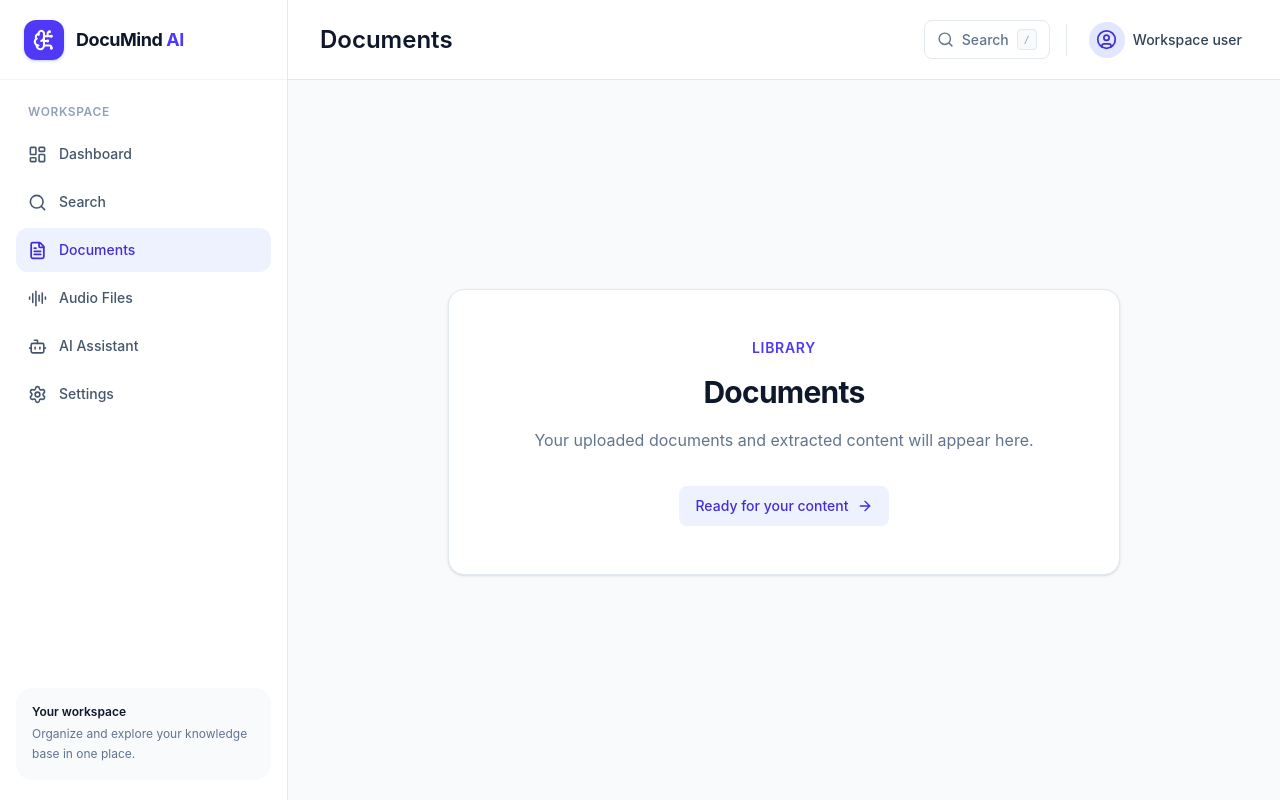
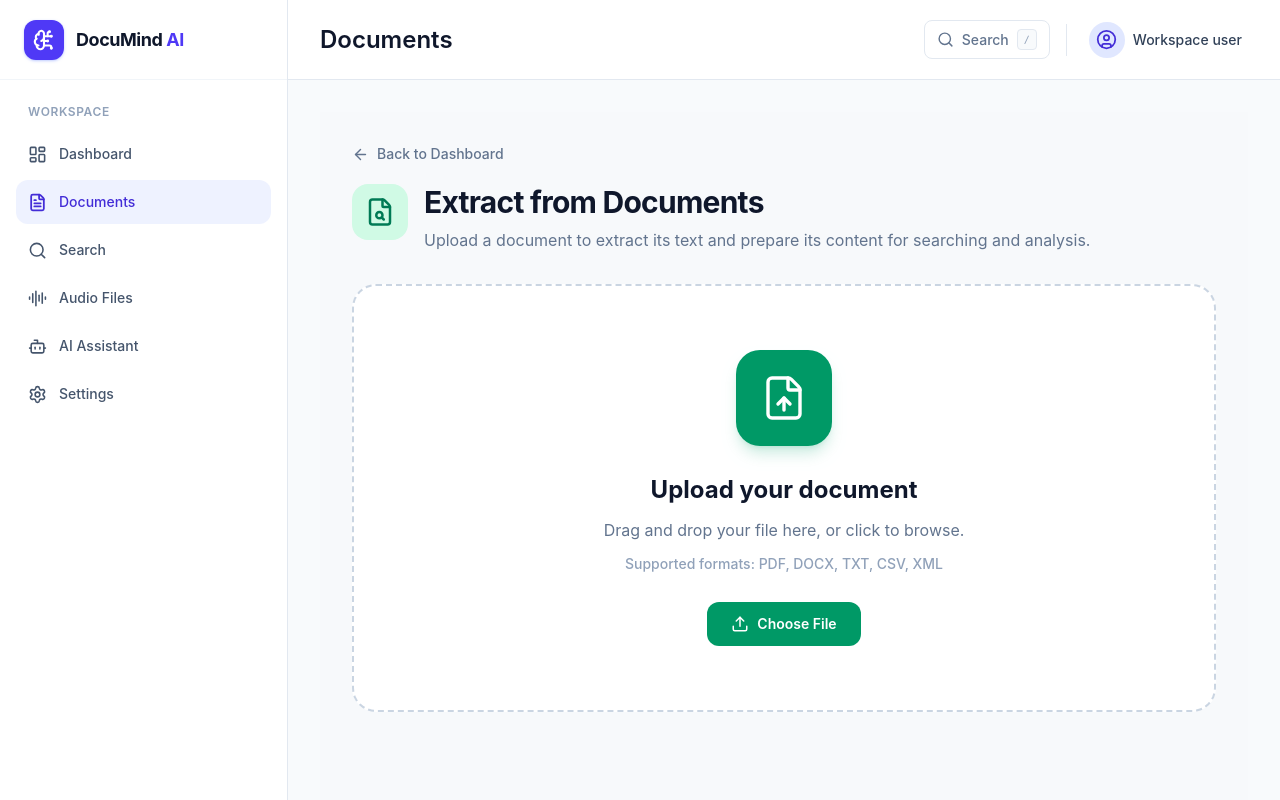
Before and after one commit to Youssef-Errachid/intelligent-document-audio-search--system-, a React (Vite) app in the folder frontend/: page /documents in a window 1280 px wide. Shown: the top 800 px of the page. Built offline with nearby package versions, Linux system fonts and the light colour scheme.

Commit message:
make dashboard ui of exraction files

```diff
--- a/frontend/index.html
+++ b/frontend/index.html
@@ -2,7 +2,7 @@
 <html lang="en">
   <head>
     <meta charset="UTF-8" />
-    <link rel="icon" type="image/svg+xml" href="/favicon.svg" />
+    <!-- <link rel="icon" type="image/svg+xml" href="/favicon.svg" /> -->
     <meta name="viewport" content="width=device-width, initial-scale=1.0" />
     <title>Intelligent Document & Audio Search System</title>
   </head>
--- a/frontend/src/components/layout/Sidebar.jsx
+++ b/frontend/src/components/layout/Sidebar.jsx
@@ -60,13 +60,6 @@ export default function Sidebar({ isOpen, onClose }) {
           </NavLink>
         ))}
       </nav>
-
-      <div className="mx-4 mb-5 rounded-2xl bg-slate-50 p-4">
-        <p className="text-xs font-semibold text-slate-900">Your workspace</p>
-        <p className="mt-1 text-xs leading-5 text-slate-500">
-          Organize and explore your knowledge base in one place.
-        </p>
-      </div>
     </aside>
   )
 }
--- a/frontend/src/constants/navigation.js
+++ b/frontend/src/constants/navigation.js
@@ -9,8 +9,8 @@ import {
 
 export const navigationItems = [
   { label: 'Dashboard', to: '/', icon: LayoutDashboard, end: true },
+  { label: 'Documents', to: '/documents', icon: FileText },
   { label: 'Search', to: '/search', icon: Search },
-  { label: 'Documents', to: '/documents', icon: FileText },
   { label: 'Audio Files', to: '/audio', icon: AudioLines },
   { label: 'AI Assistant', to: '/assistant', icon: Bot },
   { label: 'Settings', to: '/settings', icon: Settings },
--- a/frontend/src/pages/Documents.jsx
+++ b/frontend/src/pages/Documents.jsx
@@ -1,11 +1,183 @@
-import PagePlaceholder from '../components/common/PagePlaceholder'
+import {
+  FileUp,
+  FileText,
+  FileSearch,
+  FileCheck,
+  Upload,
+  ArrowLeft,
+  ArrowRight,
+  FileType,
+  X,
+  CheckCircle2,
+} from 'lucide-react'
+import { useRef, useState } from 'react'
+import { Link } from 'react-router-dom'
 
-export default function Documents() {
+const supportedFormats = ['PDF', 'DOCX', 'TXT', 'CSV', 'XML']
+
+export default function FileExtraction() {
+  const inputRef = useRef(null)
+  const [file, setFile] = useState(null)
+  const [error, setError] = useState('')
+
+  const handleFile = (selectedFile) => {
+    if (!selectedFile) return
+
+    const extension = selectedFile.name.split('.').pop().toLowerCase()
+
+    if (!supportedFormats.map((format) => format.toLowerCase()).includes(extension)) {
+      setError('Unsupported file format. Please upload PDF, DOCX, TXT, CSV, or XML.')
+      setFile(null)
+      return
+    }
+
+    setError('')
+    setFile(selectedFile)
+  }
+
+  const formatSize = (bytes) => {
+    if (bytes < 1024 * 1024) return `${(bytes / 1024).toFixed(1)} KB`
+    return `${(bytes / (1024 * 1024)).toFixed(2)} MB`
+  }
+
+  const removeFile = () => {
+    setFile(null)
+    setError('')
+    if (inputRef.current) inputRef.current.value = ''
+  }
+
   return (
-    <PagePlaceholder
-      eyebrow="Library"
-      title="Documents"
-      description="Your uploaded documents and extracted content will appear here."
-    />
+    <div className="min-h-screen space-y-8 bg-slate-50/50 p-4 sm:p-6 lg:p-8">
+      {/* Header */}
+      <section>
+        <Link
+          to="/"
+          className="mb-5 inline-flex items-center gap-2 text-sm font-medium text-slate-500 transition hover:text-indigo-600"
+        >
+          <ArrowLeft size={17} />
+          Back to Dashboard
+        </Link>
+
+        <div className="flex items-start gap-4">
+          <div className="flex h-14 w-14 shrink-0 items-center justify-center rounded-2xl bg-emerald-100 text-emerald-700">
+            <FileSearch size={30} />
+          </div>
+
+          <div>
+            <h1 className="text-2xl font-bold tracking-tight text-slate-900 sm:text-3xl">
+              Extract from Documents
+            </h1>
+            <p className="mt-2 max-w-2xl text-sm leading-6 text-slate-500 sm:text-base">
+              Upload a document to extract its text and prepare its content
+              for searching and analysis.
+            </p>
+          </div>
+        </div>
+      </section>
+
+      {/* Upload area */}
+      <section className="mx-auto w-full max-w-4xl">
+        <div
+          role="button"
+          tabIndex={0}
+          onClick={() => inputRef.current?.click()}
+          onKeyDown={(event) => {
+            if (event.key === 'Enter' || event.key === ' ') {
+              event.preventDefault()
+              inputRef.current?.click()
+            }
+          }}
+          className="cursor-pointer rounded-3xl border-2 border-dashed border-slate-300 bg-white px-5 py-12 text-center transition hover:border-emerald-400 hover:bg-emerald-50/30 sm:px-10 sm:py-16"
+        >
+          <div className="mx-auto flex h-24 w-24 items-center justify-center rounded-3xl bg-emerald-600 text-white shadow-lg shadow-emerald-600/20">
+            <FileUp size={48} strokeWidth={1.7} />
+          </div>
+
+          <h2 className="mt-7 text-xl font-bold text-slate-900 sm:text-2xl">
+            Upload your document
+          </h2>
+
+          <p className="mt-3 text-sm text-slate-500 sm:text-base">
+            Drag and drop your file here, or click to browse.
+          </p>
+
+          <p className="mt-3 text-xs font-medium text-slate-400 sm:text-sm">
+            Supported formats: PDF, DOCX, TXT, CSV, XML
+          </p>
+
+          <button
+            type="button"
+            onClick={(event) => {
+              event.stopPropagation()
+              inputRef.current?.click()
+            }}
+            className="mt-7 inline-flex items-center justify-center gap-2 rounded-xl bg-emerald-600 px-6 py-3 text-sm font-semibold text-white transition hover:bg-emerald-700 focus:outline-none focus:ring-2 focus:ring-emerald-500 focus:ring-offset-2"
+          >
+            <Upload size={18} />
+            Choose File
+          </button>
+
+          <input
+            ref={inputRef}
+            type="file"
+            accept=".pdf,.docx,.txt,.csv,.xml"
+            className="hidden"
+            onChange={(event) => handleFile(event.target.files?.[0])}
+          />
+        </div>
+
+        {error && (
+          <p role="alert" className="mt-4 rounded-xl bg-red-50 p-4 text-sm text-red-700">
+            {error}
+          </p>
+        )}
+
+        {/* Selected file */}
+        {file && (
+          <div className="mt-5 flex flex-col gap-4 rounded-2xl border border-emerald-200 bg-white p-4 sm:flex-row sm:items-center sm:justify-between">
+            <div className="flex min-w-0 items-center gap-4">
+              <div className="flex h-12 w-12 shrink-0 items-center justify-center rounded-xl bg-emerald-50 text-emerald-700">
+                <FileText size={25} />
+              </div>
+
+              <div className="min-w-0">
+                <p className="truncate font-semibold text-slate-900">
+                  {file.name}
+                </p>
+                <p className="mt-1 text-sm text-slate-500">
+                  {formatSize(file.size)} · Ready to process
+                </p>
+              </div>
+
+              <CheckCircle2 className="shrink-0 text-emerald-600" size={21} />
+            </div>
+
+            <button
+              type="button"
+              onClick={removeFile}
+              className="inline-flex items-center justify-center gap-2 rounded-lg border border-slate-200 px-3 py-2 text-sm font-medium text-slate-600 hover:bg-slate-50"
+            >
+              <X size={16} />
+              Remove
+            </button>
+          </div>
+        )}
+      </section>
+
+      {/* Next action */}
+      {file && (
+        <div className="mx-auto flex w-full max-w-4xl justify-end">
+          <button
+            type="button"
+            disabled
+            title="Connect the extraction API to enable this action"
+            className="inline-flex cursor-not-allowed items-center gap-2 rounded-xl bg-slate-300 px-6 py-3 text-sm font-semibold text-white"
+          >
+            Extract Content
+            <ArrowRight size={18} />
+          </button>
+        </div>
+      )}
+    </div>
   )
 }
```
